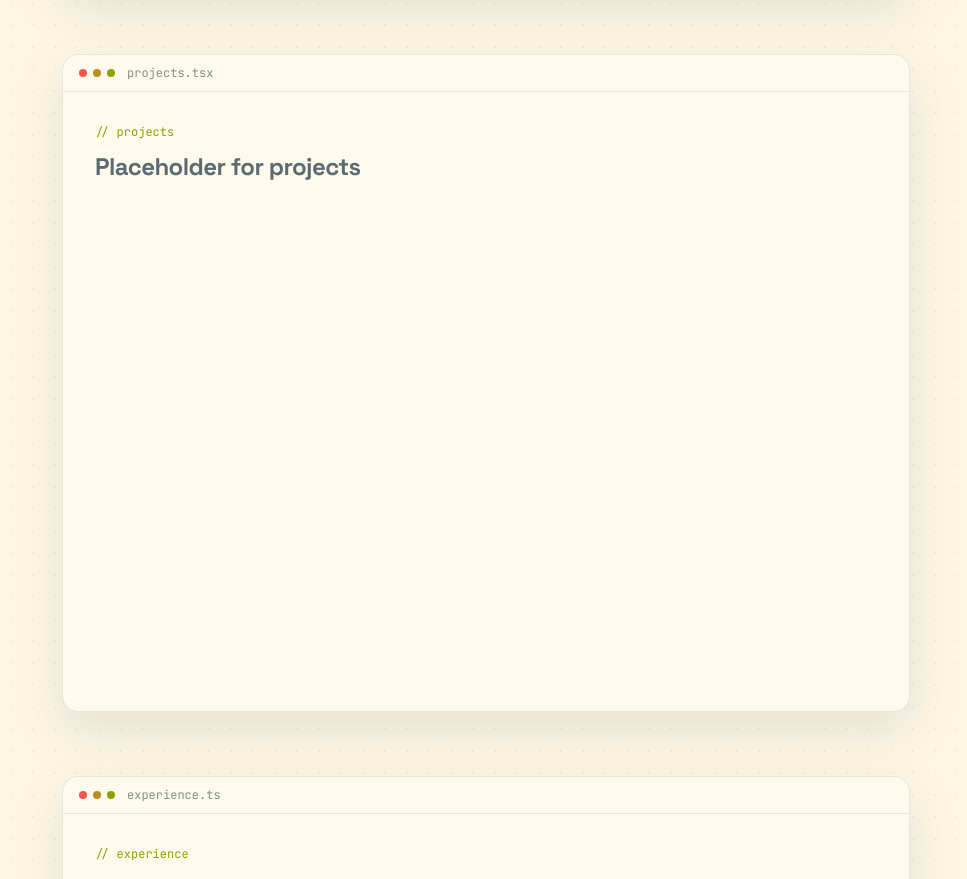
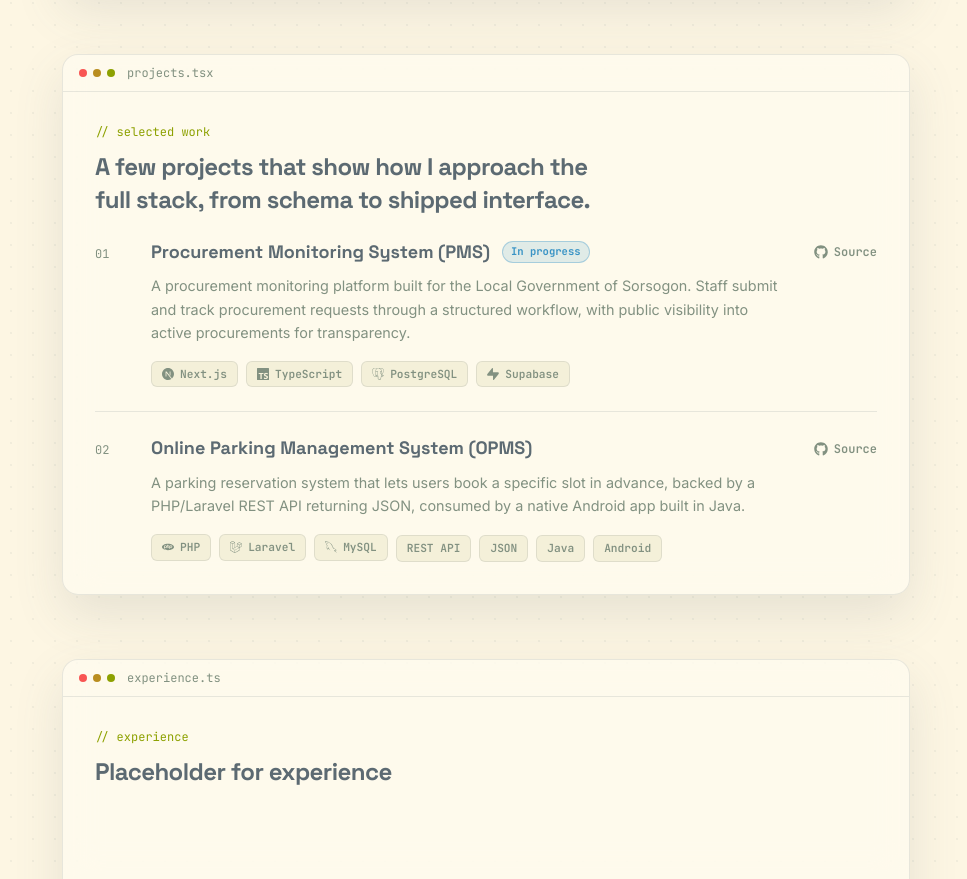
Before and after one commit to sgxtract/hushgrove, a Next.js app: page / in a window 1280 px wide. Shown: the part 1460-2339 px from the top of the page, without its empty margins (154-1121 px from the left). Built offline with nearby package versions, Linux system fonts and the light colour scheme.

Commit message:
feat(projects): add Projects section with PMS and OPMS (#7)

```diff
--- a/app/page.tsx
+++ b/app/page.tsx
@@ -2,10 +2,11 @@ import { Navbar } from "@/components/layout/navbar/Navbar";
 import { About } from "@/components/sections/About";
 import { Hero } from "@/components/sections/hero/Hero";
 import { Skills } from "@/components/sections/Skills";
+import { Projects } from "@/components/sections/projects/Projects";
 import { SectionCard } from "@/components/ui/SectionCard";
 import { navLinks } from "@/data/navigation";
 
-const builtSections = ["about", "skills"];
+const builtSections = ["about", "skills", "projects"];
 
 export default function Home() {
   return (
@@ -15,6 +16,7 @@ export default function Home() {
         <Hero />
         <About />
         <Skills />
+        <Projects />
         {navLinks
           .filter(({ id }) => !builtSections.includes(id))
           .map(({ id, label }) => (
--- /dev/null
+++ b/components/sections/projects/ProjectItem.tsx
@@ -0,0 +1,124 @@
+import { ArrowUpRight } from "lucide-react";
+import { FaGithub } from "react-icons/fa6";
+import { SkillChip } from "@/components/ui/SkillChip";
+import { skillIcons } from "@/data/skills";
+import { GrMysql } from "react-icons/gr";
+import { cn } from "@/lib/utils";
+import type { IconComponent, Project, ProjectStatus } from "@/types";
+
+const statusStyles: Record<
+  ProjectStatus,
+  { label: string; className: string }
+> = {
+  "in-progress": {
+    label: "In progress",
+    className: "border-blue/35 bg-blue/15 text-blue",
+  },
+  completed: {
+    label: "Completed",
+    className: "border-green/35 bg-green/12 text-green",
+  },
+};
+
+interface ProjectLinkProps {
+  href: string;
+  label: string;
+  projectTitle: string;
+  icon: IconComponent;
+}
+
+function ProjectLink({
+  href,
+  label,
+  projectTitle,
+  icon: Icon,
+}: ProjectLinkProps) {
+  return (
+    <a
+      href={href}
+      target="_blank"
+      rel="noopener noreferrer"
+      className="inline-flex items-center gap-1.5 rounded-sm font-mono text-xs font-semibold text-muted transition-colors duration-200 hover:text-green focus-visible:outline-2 focus-visible:outline-offset-2 focus-visible:outline-green"
+    >
+      <Icon className="size-3.5 shrink-0" aria-hidden />
+      {label}
+      <span className="sr-only"> for {projectTitle}</span>
+    </a>
+  );
+}
+
+interface ProjectItemProps {
+  project: Project;
+  index: number;
+}
+
+export function ProjectItem({ project, index }: ProjectItemProps) {
+  const { title, description, tags, status, sourceUrl, liveUrl } = project;
+  const number = String(index + 1).padStart(2, "0");
+
+  return (
+    <article className="grid gap-2 sm:grid-cols-[3rem_1fr]">
+      <span
+        aria-hidden="true"
+        className="font-mono text-xs text-muted sm:pt-1.5"
+      >
+        {number}
+      </span>
+
+      <div className="min-w-0">
+        <div className="flex flex-wrap items-center gap-x-3 gap-y-2">
+          <h3 className="font-display text-lg font-bold leading-snug">
+            {title}
+          </h3>
+
+          {status && (
+            <span
+              className={cn(
+                "rounded-full border px-2 py-0.5 font-mono text-[0.66rem] font-bold",
+                statusStyles[status].className,
+              )}
+            >
+              {statusStyles[status].label}
+            </span>
+          )}
+
+          {(sourceUrl || liveUrl) && (
+            <div className="flex items-center gap-4 sm:ml-auto">
+              {sourceUrl && (
+                <ProjectLink
+                  href={sourceUrl}
+                  label="Source"
+                  projectTitle={title}
+                  icon={FaGithub}
+                />
+              )}
+              {liveUrl && (
+                <ProjectLink
+                  href={liveUrl}
+                  label="Live"
+                  projectTitle={title}
+                  icon={ArrowUpRight}
+                />
+              )}
+            </div>
+          )}
+        </div>
+
+        <p className="mt-2.5 max-w-[70ch] text-[0.9rem] leading-relaxed text-muted">
+          {description}
+        </p>
+
+        <ul
+          aria-label={`${title} tech stack`}
+          className="mt-4 flex flex-wrap gap-2"
+        >
+          {tags.map((tag) => (
+            <li key={tag}>
+              <SkillChip name={tag} icon={skillIcons.get(tag)} />
+            </li>
+          ))}
+        </ul>
+      </div>
+    </article>
+  );
+}
--- /dev/null
+++ b/components/sections/projects/Projects.tsx
@@ -0,0 +1,23 @@
+import { SectionCard } from "@/components/ui/SectionCard";
+import { sectionFiles } from "@/data/navigation";
+import { projects } from "@/data/projects";
+import { ProjectItem } from "./ProjectItem";
+
+export function Projects() {
+  return (
+    <SectionCard
+      id="projects"
+      filename={sectionFiles.projects}
+      tag={projects.tag}
+      title={projects.title}
+    >
+      <ol className="divide-y divide-line">
+        {projects.items.map((project, index) => (
+          <li key={project.title} className="py-6 first:pt-2 last:pb-0">
+            <ProjectItem project={project} index={index} />
+          </li>
+        ))}
+      </ol>
+    </SectionCard>
+  );
+}
--- /dev/null
+++ b/data/projects.ts
@@ -0,0 +1,24 @@
+import type { ProjectsContent } from "@/types";
+
+export const projects: ProjectsContent = {
+  tag: "selected work",
+  title:
+    "A few projects that show how I approach the full stack, from schema to shipped interface.",
+  items: [
+    {
+      title: "Procurement Monitoring System (PMS)",
+      status: "in-progress",
+      description:
+        "A procurement monitoring platform built for the Local Government of Sorsogon. Staff submit and track procurement requests through a structured workflow, with public visibility into active procurements for transparency.",
+      tags: ["Next.js", "TypeScript", "PostgreSQL", "Supabase"],
+      sourceUrl: "https://github.com/your-username/pms",
+    },
+    {
+      title: "Online Parking Management System (OPMS)",
+      description:
+        "A parking reservation system that lets users book a specific slot in advance, backed by a PHP/Laravel REST API returning JSON, consumed by a native Android app built in Java.",
+      tags: ["PHP", "Laravel", "MySQL", "REST API", "JSON", "Java", "Android"],
+      sourceUrl: "https://github.com/your-username/opms",
+    },
+  ],
+};
--- a/data/skills.ts
+++ b/data/skills.ts
@@ -19,6 +19,7 @@ import {
   SiTypescript,
   SiUbuntu,
 } from "react-icons/si";
+import { GrMysql } from "react-icons/gr";
 import { VscVscode } from "react-icons/vsc";
 import type { SkillsContent } from "@/types";
 
@@ -57,7 +58,14 @@ export const skills: SkillsContent = {
         { name: "OpenAI / ChatGPT", icon: AiFillOpenAI },
         { name: "Google Sheets", icon: SiGooglesheets },
         { name: "Microsoft Apps", icon: FaMicrosoft },
+        { name: "MySQL", icon: GrMysql },
       ],
     },
   ],
 };
+
+export const skillIcons = new Map(
+  skills.groups
+    .flatMap((group) => group.items)
+    .map((skill) => [skill.name, skill.icon]),
+);
--- a/types/index.ts
+++ b/types/index.ts
@@ -63,6 +63,12 @@ export interface Project {
   liveUrl?: string;
 }
 
+export interface ProjectsContent {
+  tag: string;
+  title: string;
+  items: Project[];
+}
+
 export interface ExperienceItem {
   role: string;
   company: string;
```
